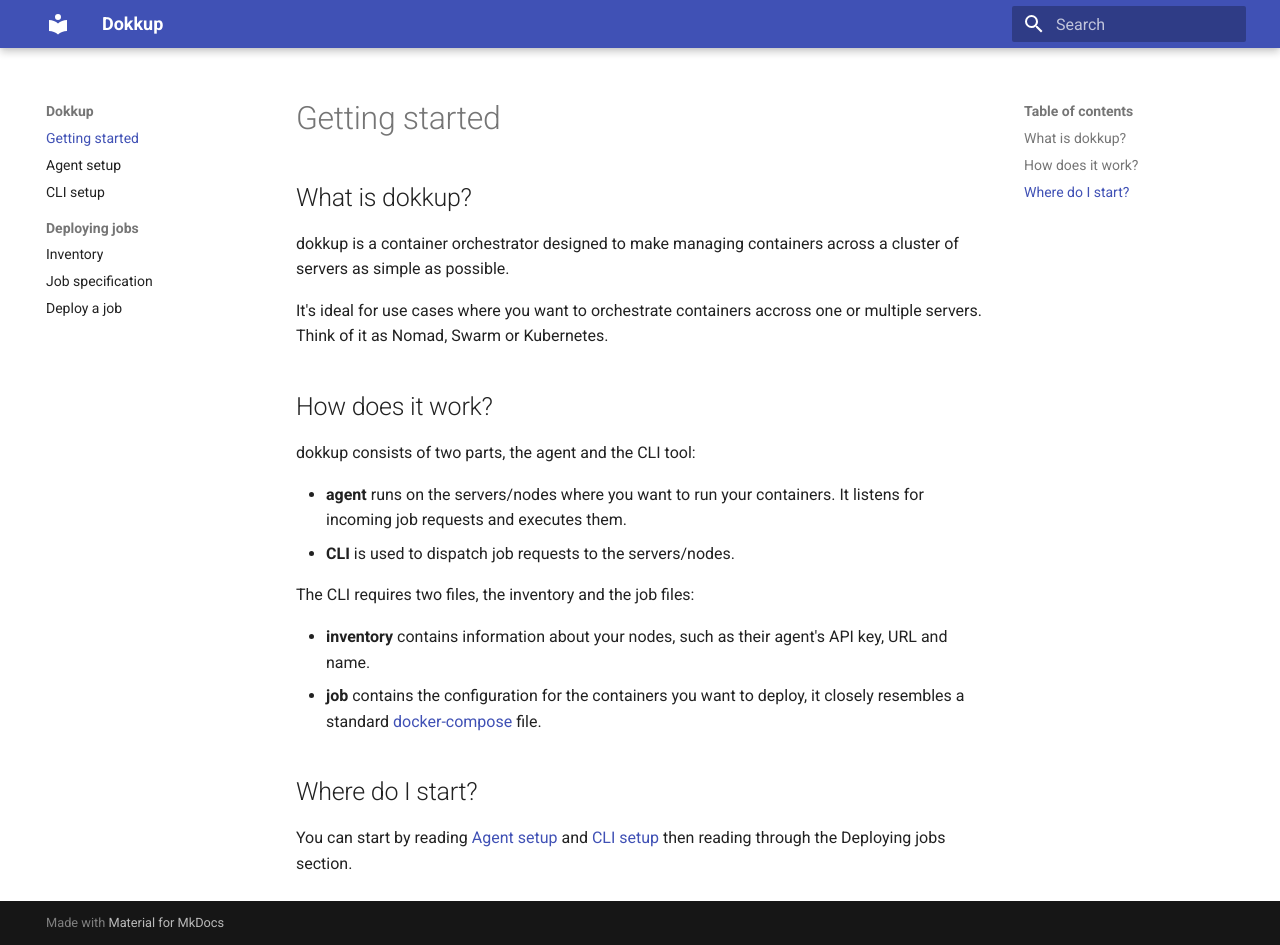
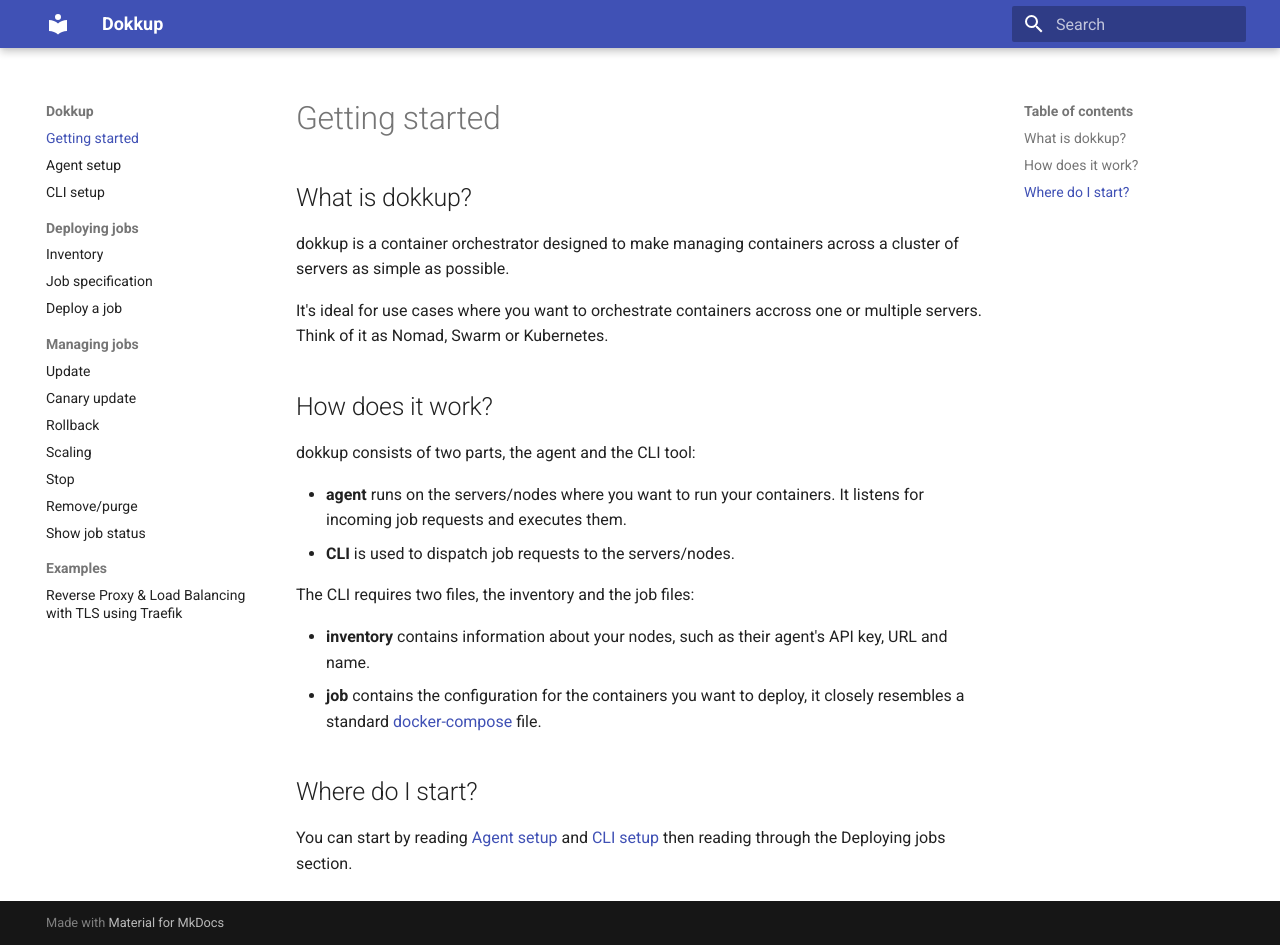
Before and after one commit to XiovV/dokkup, an MkDocs documentation site: the page built from docs/index.md, in a window 1280 px wide and 945 px high. Built offline with MkDocs 1.6.1 and Material for MkDocs 9.7.7, drawn with Linux system fonts in a browser that asks for light colours.

Commit message:
docs(mkdocs): add links for the managing jobs and examples docs

```diff
--- a/mkdocs.yml
+++ b/mkdocs.yml
@@ -23,3 +23,15 @@
      - Inventory: deploying_jobs/inventory.md
      - Job specification: deploying_jobs/job.md
      - Deploy a job: deploying_jobs/deploy-job.md
+
+  - Managing jobs:
+     - Update: managing_jobs/update.md
+     - Canary update: managing_jobs/canary_update.md
+     - Rollback: managing_jobs/rollback.md
+     - Scaling: managing_jobs/scaling.md
+     - Stop: managing_jobs/stop.md
+     - Remove/purge: managing_jobs/remove.md
+     - Show job status: managing_jobs/show_status.md
+
+  - Examples:
+     - Reverse Proxy & Load Balancing with TLS using Traefik: examples/traefik.md
```
Also changed, not shown: docs/examples/traefik.md (added), docs/managing_jobs/canary_update.md (added), docs/managing_jobs/remove.md (added), docs/managing_jobs/rollback.md (added), docs/managing_jobs/scaling.md (added), docs/managing_jobs/show_status.md (added), docs/managing_jobs/stop.md (added), docs/managing_jobs/update.md (added).
